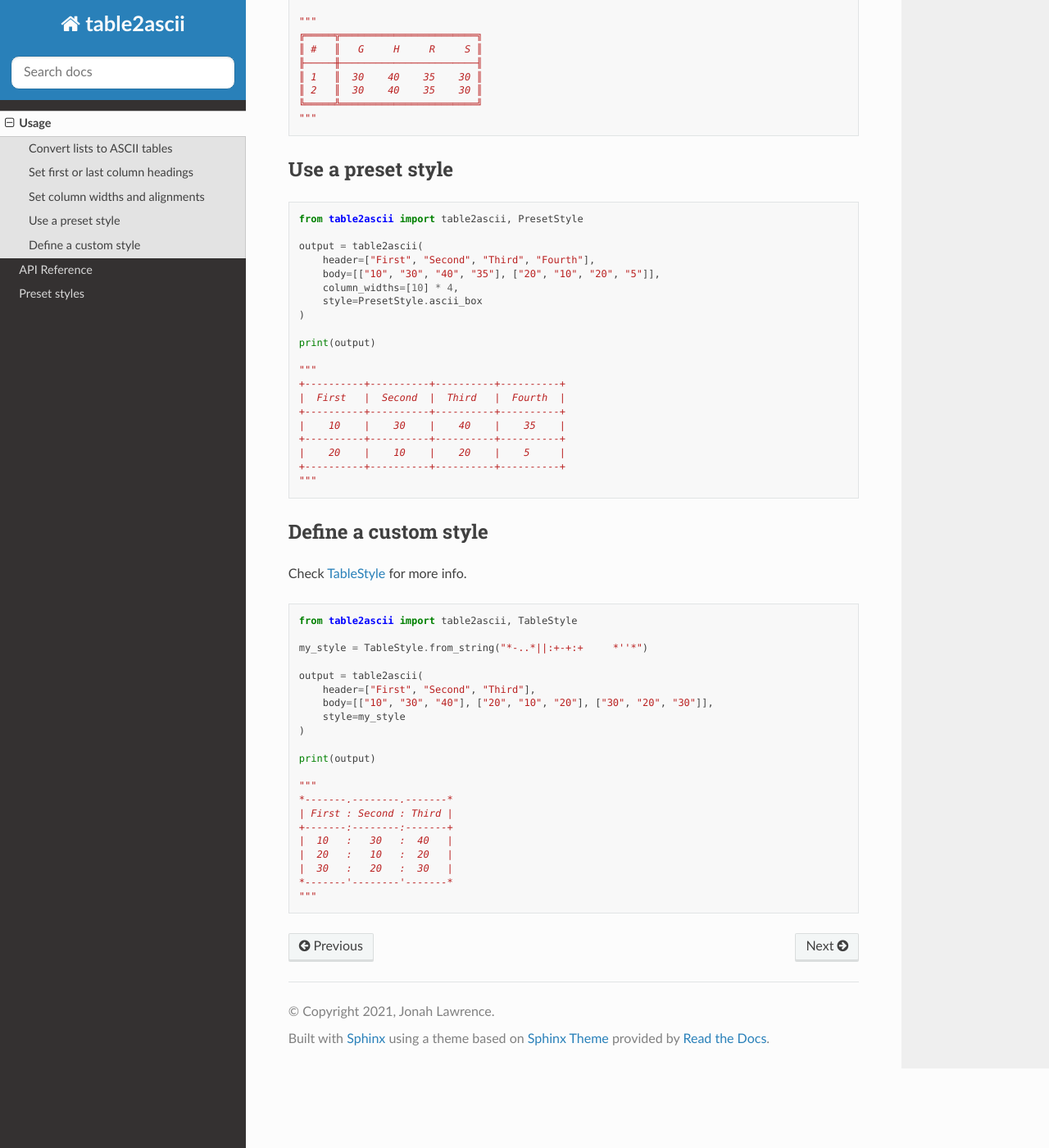
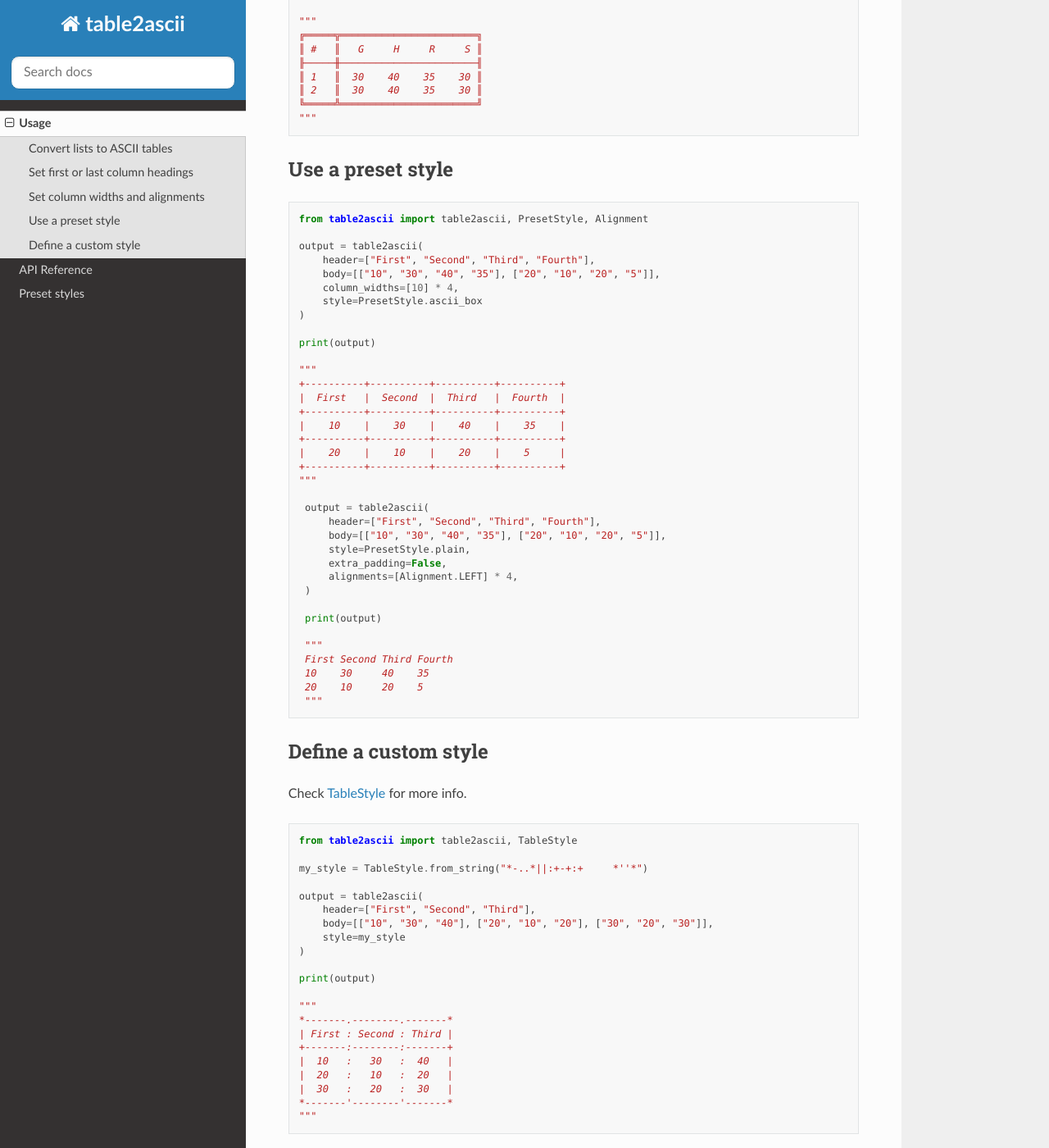
Before and after one commit to DenverCoder1/table2ascii, a Sphinx documentation site: the page built from docs/source/usage.rst, in a window 1280 px wide and 1400 px high, scrolled down 1217 px. Shown: the whole window at 82% size. Built offline with Sphinx 7.4.7 and the Read the Docs theme 2.0.0, drawn with Linux system fonts in a browser that asks for light colours; comment, search, counter and statistics services are not loaded; a style sheet for code colours, icons or effects is not loaded.

Commit message:
feat: Add extra_padding option

```diff
--- a/docs/source/usage.rst
+++ b/docs/source/usage.rst
@@ -79,7 +79,7 @@ Use a preset style
 
 .. code:: py
 
-   from table2ascii import table2ascii, PresetStyle
+   from table2ascii import table2ascii, PresetStyle, Alignment
 
    output = table2ascii(
        header=["First", "Second", "Third", "Fourth"],
@@ -99,6 +99,22 @@ Use a preset style
    |    20    |    10    |    20    |    5     |
    +----------+----------+----------+----------+
    """
+
+    output = table2ascii(
+        header=["First", "Second", "Third", "Fourth"],
+        body=[["10", "30", "40", "35"], ["20", "10", "20", "5"]],
+        style=PresetStyle.plain,
+        extra_padding=False,
+        alignments=[Alignment.LEFT] * 4,
+    )
+
+    print(output)
+
+    """
+    First Second Third Fourth
+    10    30     40    35
+    20    10     20    5
+    """
 
 Define a custom style
 ~~~~~~~~~~~~~~~~~~~~~
```
Also changed, not shown: README.md (+17 -1 lines), 3 other files.
